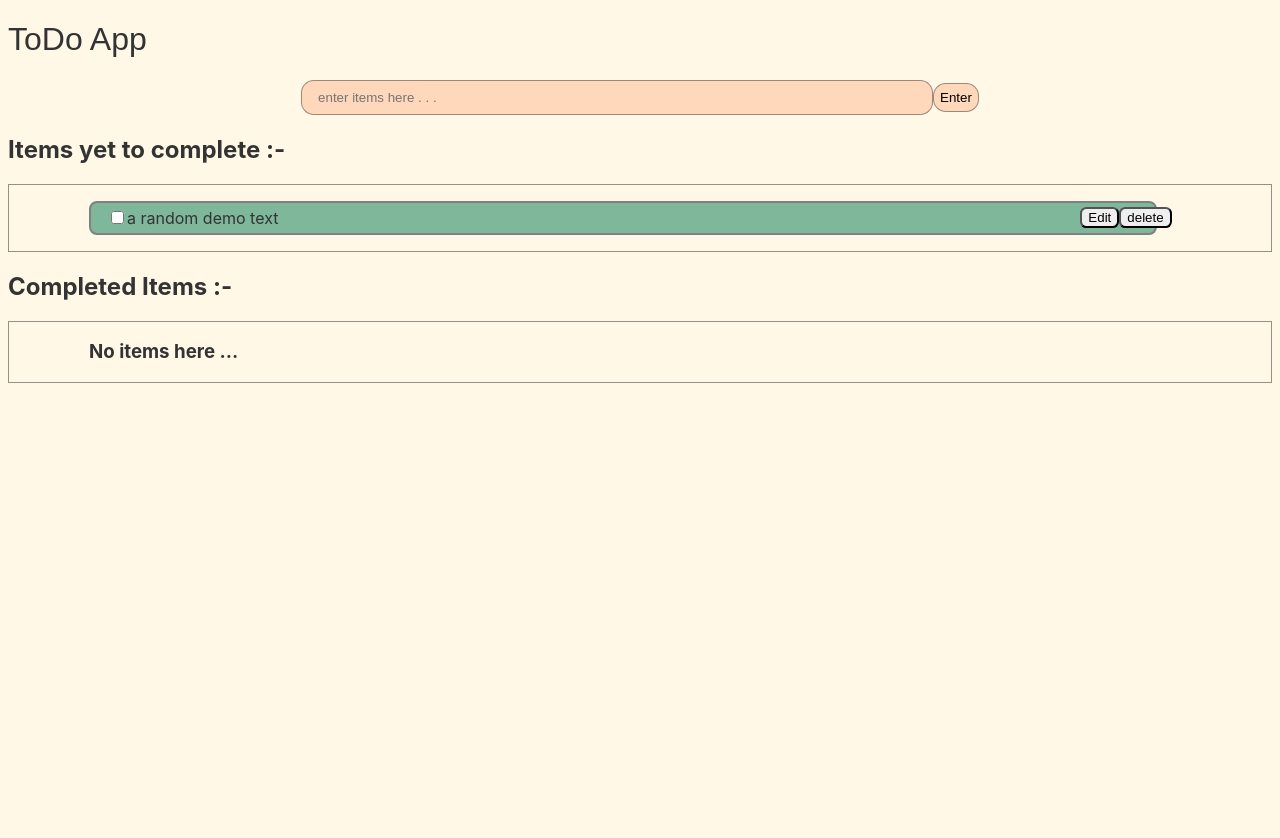
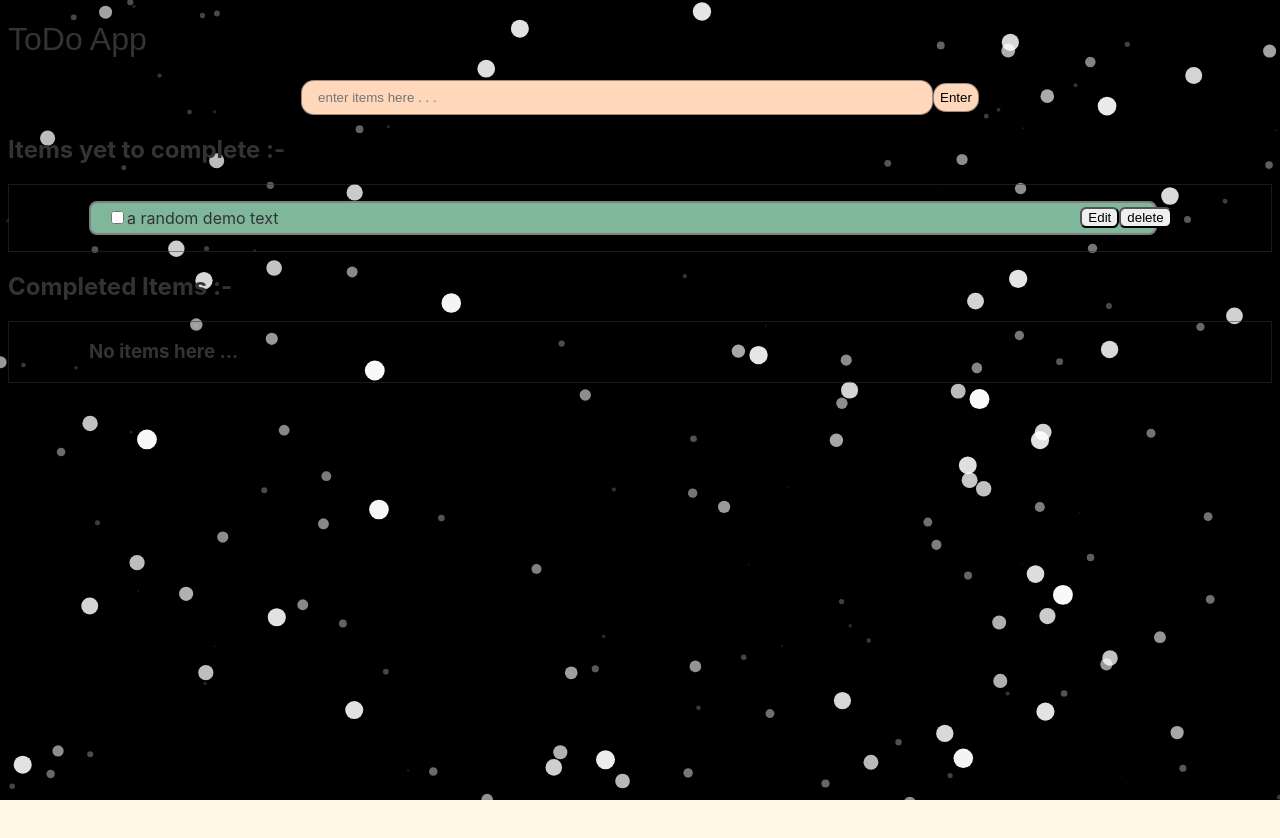
Before and after one commit to ArvindSuthar007/Todo-App, a React (Vite) app: page / in a window 1280 px wide. Shown: the top 838 px of the page. Before the commit the page ends 800 px from the top, so only its background shows below. Built offline with nearby package versions, Linux system fonts and the light colour scheme; a web font is replaced by a local one.

Commit message:
particle background added

```diff
--- a/index.html
+++ b/index.html
@@ -6,14 +6,14 @@
       rel="preload"
       href="./src/components/resources/MainFont.ttf"
       as="font"
-      type="font/truetype"
+      type="font/ttf"
       crossorigin
     />
     <link
       rel="preload"
       href="./src/components/resources/SecondaryFont.ttf"
       as="font"
-      type="font/truetype"
+      type="font/ttf"
       crossorigin
     />
     <meta name="viewport" content="width=device-width, initial-scale=1.0" />
--- a/package.json
+++ b/package.json
@@ -10,6 +10,8 @@
     "preview": "vite preview"
   },
   "dependencies": {
+    "@tsparticles/react": "^3.0.0",
+    "@tsparticles/slim": "^3.3.0",
     "react": "^18.2.0",
     "react-dom": "^18.2.0"
   },
--- a/src/App.jsx
+++ b/src/App.jsx
@@ -3,6 +3,7 @@ import NavBar from "./components/NavBar/NavBar";
 import TodoForm from "./components/TodoForm/TodoForm";
 import TodoList from "./components/TodoList";
 import DialogBox from "./components/DialogBox";
+import NewParticles from "./components/NewParticles";
 import Footer from "./components/Footer/Footer";
 import "./App.css";
 
@@ -94,6 +95,16 @@ function App() {
       />
 
       {dialogflag && <DialogBox text={dialogText} />}
+      <div
+        style={{
+          position: "relative",
+          width: "100vw",
+          height: "100vh",
+          overflow: "hidden",
+        }}
+      >
+        <NewParticles />
+      </div>
 
       <Footer />
     </>
--- /dev/null
+++ b/src/components/NewParticles.jsx
@@ -0,0 +1,121 @@
+import { useEffect, useMemo, useState } from "react";
+import Particles, { initParticlesEngine } from "@tsparticles/react";
+// import { loadAll } from "@tsparticles/all"; // if you are going to use `loadAll`, install the "@tsparticles/all" package too.
+// import { loadFull } from "tsparticles"; // if you are going to use `loadFull`, install the "tsparticles" package too.
+import { loadSlim } from "@tsparticles/slim"; // if you are going to use `loadSlim`, install the "@tsparticles/slim" package too.
+// import { loadBasic } from "@tsparticles/basic"; // if you are going to use `loadBasic`, install the "@tsparticles/basic" package too.
+
+const NewParticles = () => {
+  const [init, setInit] = useState(false);
+
+  // this should be run only once per application lifetime
+  useEffect(() => {
+    initParticlesEngine(async (engine) => {
+      // you can initiate the tsParticles instance (engine) here, adding custom shapes or presets
+      // this loads the tsparticles package bundle, it's the easiest method for getting everything ready
+      // starting from v2 you can add only the features you need reducing the bundle size
+      //await loadAll(engine);
+      //await loadFull(engine);
+      await loadSlim(engine);
+      //await loadBasic(engine);
+    }).then(() => {
+      setInit(true);
+    });
+  }, []);
+
+  const particlesLoaded = (container) => {
+    console.log(container);
+  };
+
+  const options = useMemo(
+    () => ({
+      background: {
+        color: {
+          value: "#000000",
+        },
+      },
+      fpsLimit: 120,
+      interactivity: {
+        events: {
+          onClick: {
+            enable: true,
+            mode: "push",
+          },
+          onHover: {
+            enable: true,
+            mode: "repulse",
+          },
+        },
+        modes: {
+          push: {
+            quantity: 4,
+          },
+          repulse: {
+            distance: 100,
+            duration: 0.5,
+          },
+        },
+      },
+      particles: {
+        color: { value: "#fff" },
+        move: {
+          direction: "bottom",
+          enable: true,
+          outModes: "out",
+          speed: 2,
+        },
+        number: {
+          density: {
+            enable: true,
+            area: 800,
+          },
+          value: 400,
+        },
+        opacity: {
+          value: 0.98,
+        },
+        shape: {
+          type: "circle",
+        },
+        size: {
+          value: 10,
+        },
+        wobble: {
+          enable: true,
+          distance: 10,
+          speed: 10,
+        },
+        zIndex: {
+          value: { min: 0, max: 100 },
+        },
+      },
+      detectRetina: true,
+    }),
+    []
+  );
+
+  if (init) {
+    return (
+      <div
+        style={{
+          position: "absolute",
+          top: "0",
+          left: "0",
+          width: "100%",
+          height: "100%",
+          zIndex: "-1",
+        }}
+      >
+        <Particles
+          id="tsparticles"
+          particlesLoaded={particlesLoaded}
+          options={options}
+        />
+      </div>
+    );
+  }
+
+  return <></>;
+};
+
+export default NewParticles;
```
Also changed, not shown: 1 other file (tests, documents, lock files or other folders).
